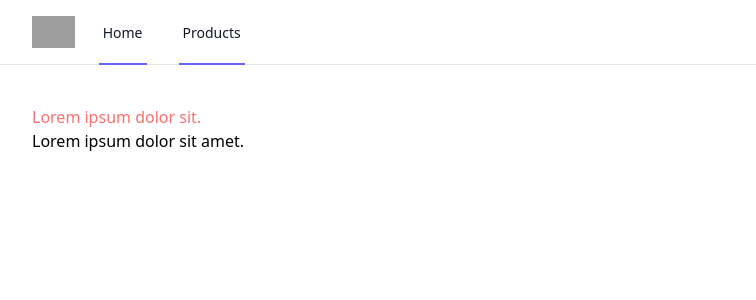
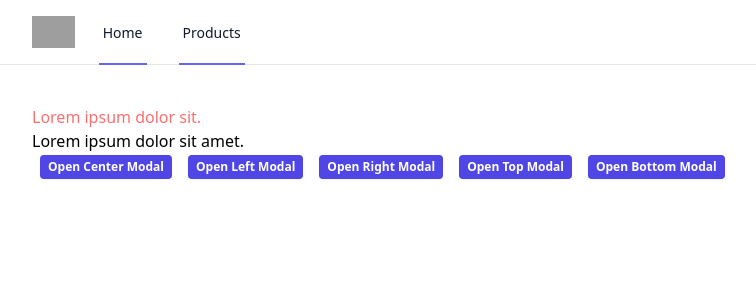
Before and after one commit to xayrullo/nuxt, a Nuxt app: page / in a window 1280 px wide. Shown: the top 300 px of the page, without its empty margins (0-756 px from the left). Built offline with nearby package versions, Linux system fonts and the light colour scheme; grey boxes are pictures that could not be loaded.

Commit message:
Added all modal types

```diff
--- /dev/null
+++ b/components/modal.vue
@@ -0,0 +1,75 @@
+<template>
+  <div
+    v-if="isVisible"
+    class="fixed inset-0 bg-black bg-opacity-50 flex items-center justify-center"
+    @click="close"
+  >
+    <div
+      :class="['modal-content', positionClass]"
+      @click.stop
+      class="absolute bg-white py-2 px-1"
+    >
+      <slot></slot>
+      {{ width }}
+      {{ height }}
+    </div>
+  </div>
+</template>
+
+<script setup lang="ts">
+import { ref, computed, watch } from "vue";
+
+const props = defineProps({
+  modelValue: {
+    type: Boolean,
+    required: true,
+  },
+  position: {
+    type: String,
+    default: "center",
+    validator: (value: string) =>
+      ["center", "left", "right", "top", "bottom"].includes(value),
+  },
+  width: {
+    type: String,
+    default: "400px",
+  },
+  height: {
+    type: String,
+    default: "400px",
+  },
+});
+
+const emit = defineEmits(["update:modelValue"]);
+
+const isVisible = ref(props.modelValue);
+
+watch(isVisible, (newValue) => {
+  emit("update:modelValue", newValue);
+});
+
+const close = () => {
+  isVisible.value = false;
+};
+
+const positionClass = computed(() => {
+  switch (props.position) {
+    case "left":
+      return `top-1/2 left-0 -translate-y-1/2 h-full w-[${props.width}]`;
+    case "right":
+      return `top-1/2 right-0 transform -translate-y-1/2 h-full w-[${props.width}]`;
+    case "top":
+      return `top-0 left-1/2 transform -translate-x-1/2 w-full h-[${props.height}]`;
+    case "bottom":
+      return `bottom-0 left-1/2 transform -translate-x-1/2 w-full h-[${props.height}]`;
+    default:
+      return `top-1/2 left-1/2 transform -translate-x-1/2 -translate-y-1/2 shadow-lg rounded-lg h-[${props.height}] w-[${props.width}]`;
+  }
+});
+</script>
+
+<style scoped>
+.modal-content {
+  @apply bg-white p-6 rounded-lg max-w-lg w-full relative;
+}
+</style>
--- /dev/null
+++ b/components/modal/example.vue
@@ -0,0 +1,74 @@
+<template>
+  <div>
+    <button
+      @click="showModal('center')"
+      class="rounded mx-2 bg-indigo-600 px-2 py-1 text-xs font-semibold text-white shadow-sm hover:bg-indigo-500 focus-visible:outline focus-visible:outline-2 focus-visible:outline-offset-2 focus-visible:outline-indigo-600"
+    >
+      Open Center Modal
+    </button>
+    <button
+      @click="showModal('left')"
+      class="rounded mx-2 bg-indigo-600 px-2 py-1 text-xs font-semibold text-white shadow-sm hover:bg-indigo-500 focus-visible:outline focus-visible:outline-2 focus-visible:outline-offset-2 focus-visible:outline-indigo-600"
+    >
+      Open Left Modal
+    </button>
+    <button
+      @click="showModal('right')"
+      class="rounded mx-2 bg-indigo-600 px-2 py-1 text-xs font-semibold text-white shadow-sm hover:bg-indigo-500 focus-visible:outline focus-visible:outline-2 focus-visible:outline-offset-2 focus-visible:outline-indigo-600"
+    >
+      Open Right Modal
+    </button>
+    <button
+      @click="showModal('top')"
+      class="rounded mx-2 bg-indigo-600 px-2 py-1 text-xs font-semibold text-white shadow-sm hover:bg-indigo-500 focus-visible:outline focus-visible:outline-2 focus-visible:outline-offset-2 focus-visible:outline-indigo-600"
+    >
+      Open Top Modal
+    </button>
+    <button
+      @click="showModal('bottom')"
+      class="rounded mx-2 bg-indigo-600 px-2 py-1 text-xs font-semibold text-white shadow-sm hover:bg-indigo-500 focus-visible:outline focus-visible:outline-2 focus-visible:outline-offset-2 focus-visible:outline-indigo-600"
+    >
+      Open Bottom Modal
+    </button>
+
+    <Modal
+      v-if="isModal"
+      v-model="isModal"
+      :position="modalPosition"
+      :width="modalWidth"
+      :height="modalHeight"
+    >
+      <h2>{{ modalPosition }} Modal</h2>
+    </Modal>
+  </div>
+</template>
+
+<script setup lang="ts">
+import { ref } from "vue";
+
+const isModal = ref(false);
+const modalPosition = ref("");
+const modalWidth = ref("");
+const modalHeight = ref("");
+
+function showModal(type: string) {
+  modalPosition.value = type;
+  switch (type) {
+    case "top" || "bottom":
+      modalHeight.value = "400px";
+      modalWidth.value = "";
+      break;
+    case "left" || "right":
+      modalHeight.value = "";
+      modalWidth.value = "400px";
+      break;
+    default:
+      modalHeight.value = "400px";
+      modalWidth.value = "400px";
+      break;
+  }
+  isModal.value = true;
+  //   setTimeout(() => {
+  //   }, 400);
+}
+</script>
--- a/nuxt.config.ts
+++ b/nuxt.config.ts
@@ -2,6 +2,7 @@
 export default defineNuxtConfig({
   devtools: { enabled: true },
   css: ["~/assets/style/tailwind.css", "~/assets/style/main.scss"],
+
   vite: {
     vue: {
       customElement: true,
@@ -10,11 +11,14 @@ export default defineNuxtConfig({
       mergeProps: true,
     },
   },
+
   postcss: {
     plugins: {
       tailwindcss: {},
       autoprefixer: {},
     },
   },
+
   modules: ["@nuxt/test-utils/module"],
+  compatibilityDate: "2024-08-21",
 });
--- a/pages/index.vue
+++ b/pages/index.vue
@@ -1,4 +1,5 @@
 <template>
   <div class="text-red-400">Lorem ipsum dolor sit.</div>
   <div class="app-text">Lorem ipsum dolor sit amet.</div>
+  <ModalExample />
 </template>
```
